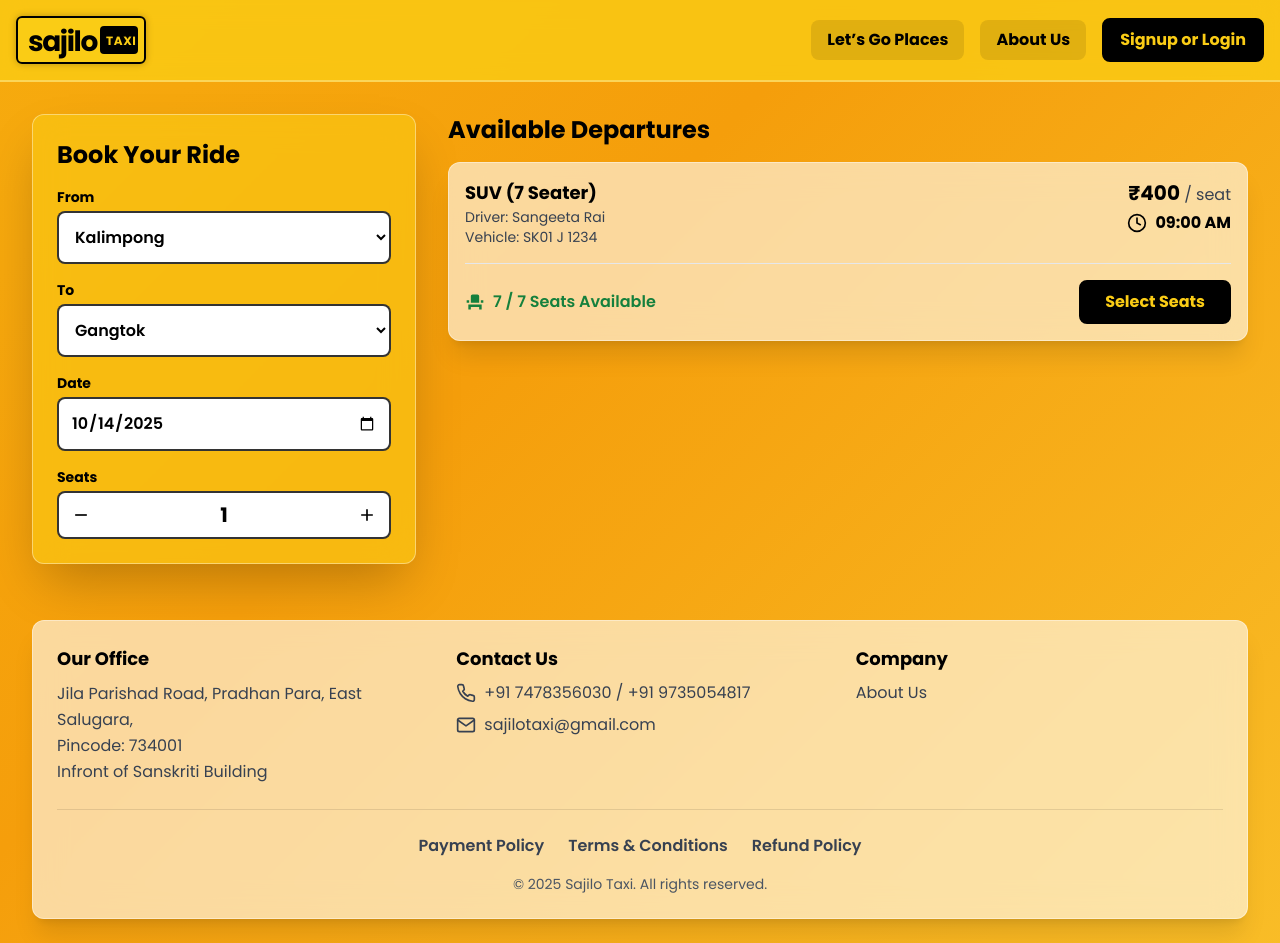
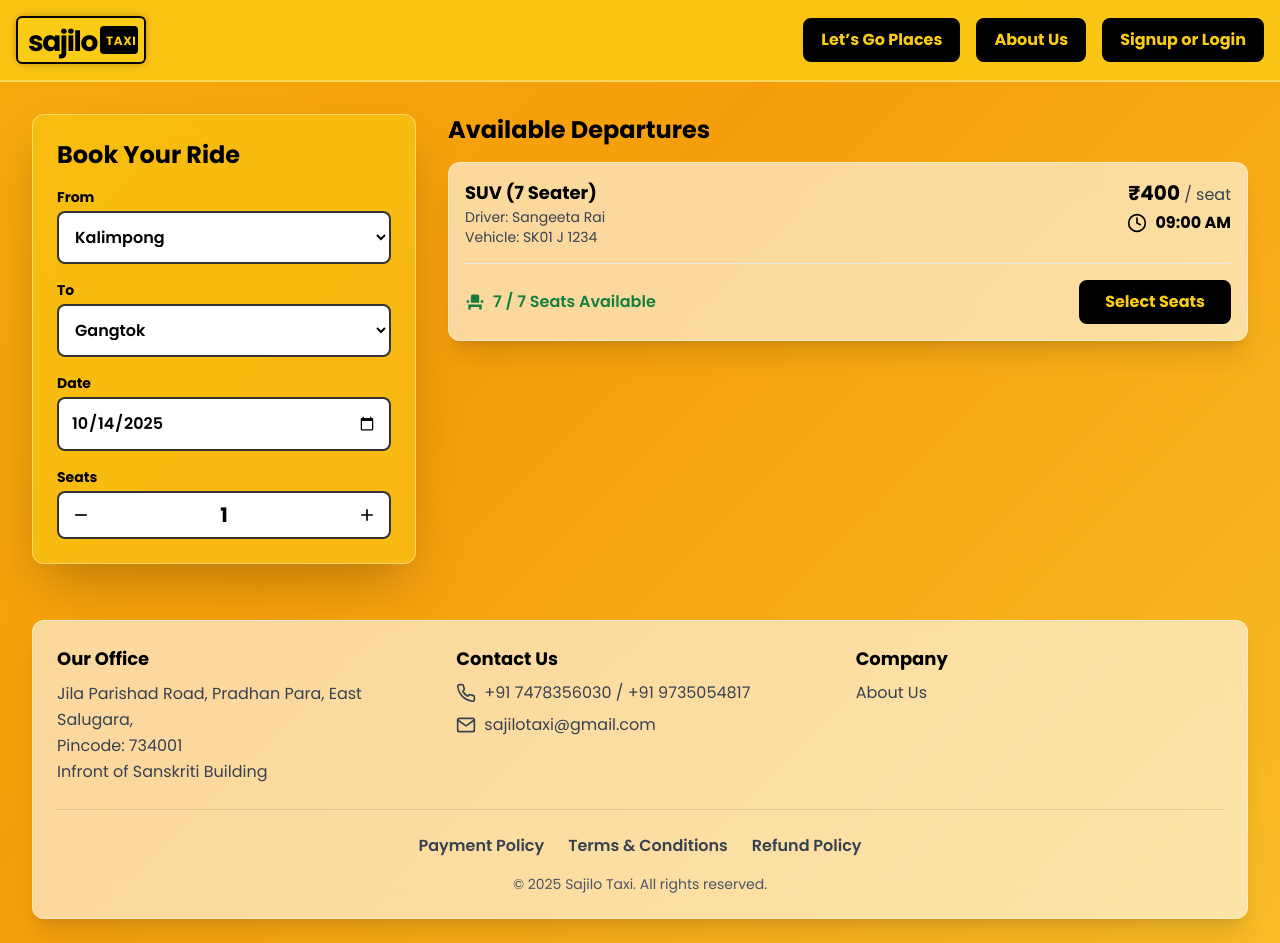
Before and after one commit to sajilotaxi-source/Sajilo-Taxi, a React (Vite) app: page / in a window 1280 px wide. Built offline with nearby package versions, Linux system fonts and the light colour scheme.

Commit message:
feat(customer): Update navigation button styles
Refactors the styling for the "Let's Go Places" and "About Us" navigation buttons in the customer component. The buttons now feature a yellow text, black background, and a border for improved visual emphasis and consistency.

```diff
--- a/components/customer.tsx
+++ b/components/customer.tsx
@@ -1,5 +1,3 @@
-
-
 import React, { useState, useEffect, useMemo } from 'react';
 import { MapContainer, TileLayer, Marker, Popup, Polyline } from 'react-leaflet';
 import type {
@@ -108,13 +106,13 @@ const BookingPage = ({ locations, availableCars, onBook, trips, onNavigateToAbou
                         href="https://littlemonktravels.com/"
                         target="_blank"
                         rel="noopener noreferrer"
-                        className="font-bold text-black bg-black/10 hover:bg-black/20 transition-colors px-4 py-2 rounded-lg"
+                        className="font-bold text-yellow-400 bg-black hover:bg-gray-800 transition-colors px-4 py-2 rounded-lg border-2 border-black"
                     >
                         Let’s Go Places
                     </a>
                     <button
                         onClick={onNavigateToAbout}
-                        className="font-bold text-black bg-black/10 hover:bg-black/20 transition-colors px-4 py-2 rounded-lg"
+                        className="font-bold text-yellow-400 bg-black hover:bg-gray-800 transition-colors px-4 py-2 rounded-lg border-2 border-black"
                     >
                         About Us
                     </button>
```
